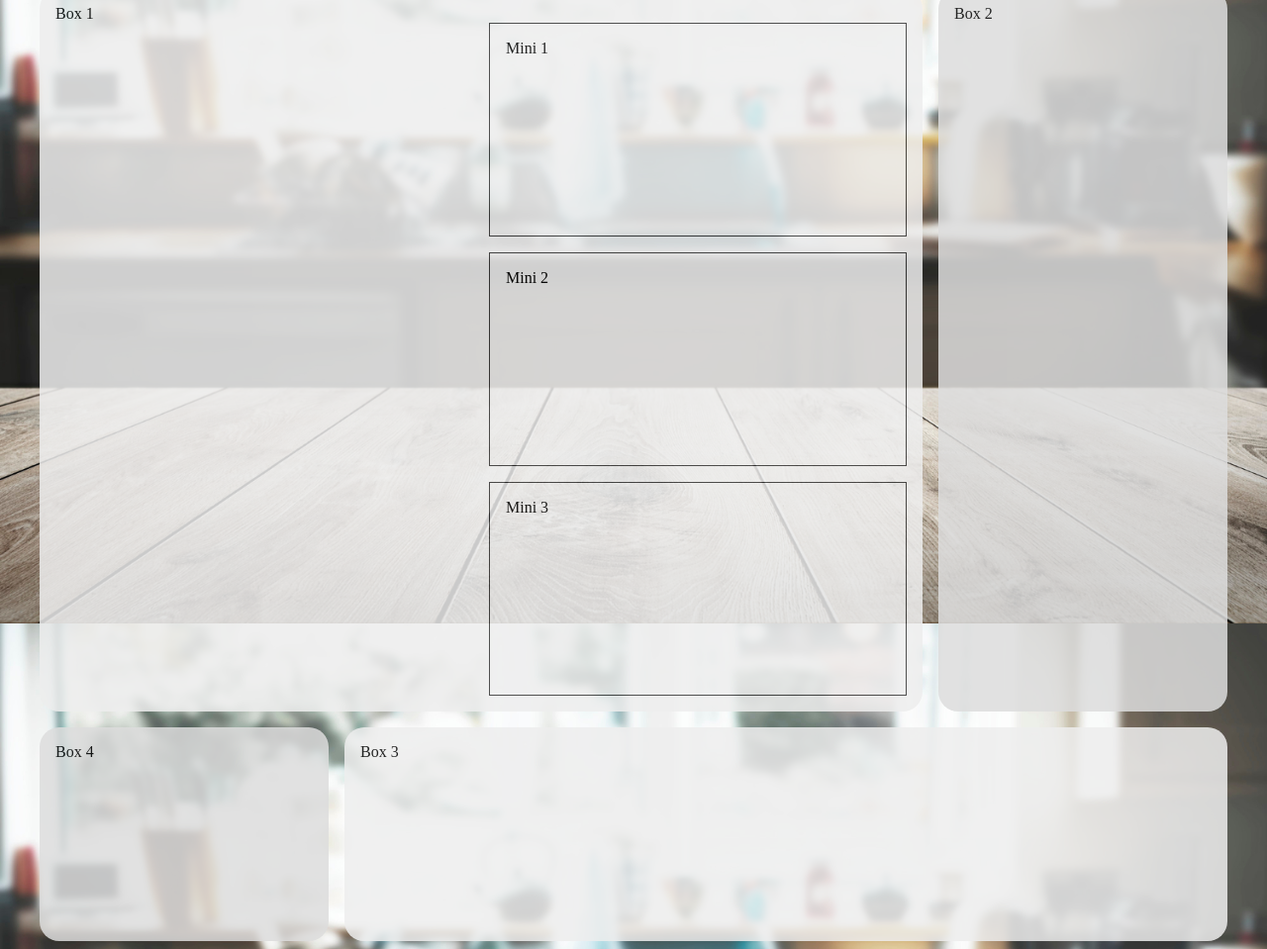
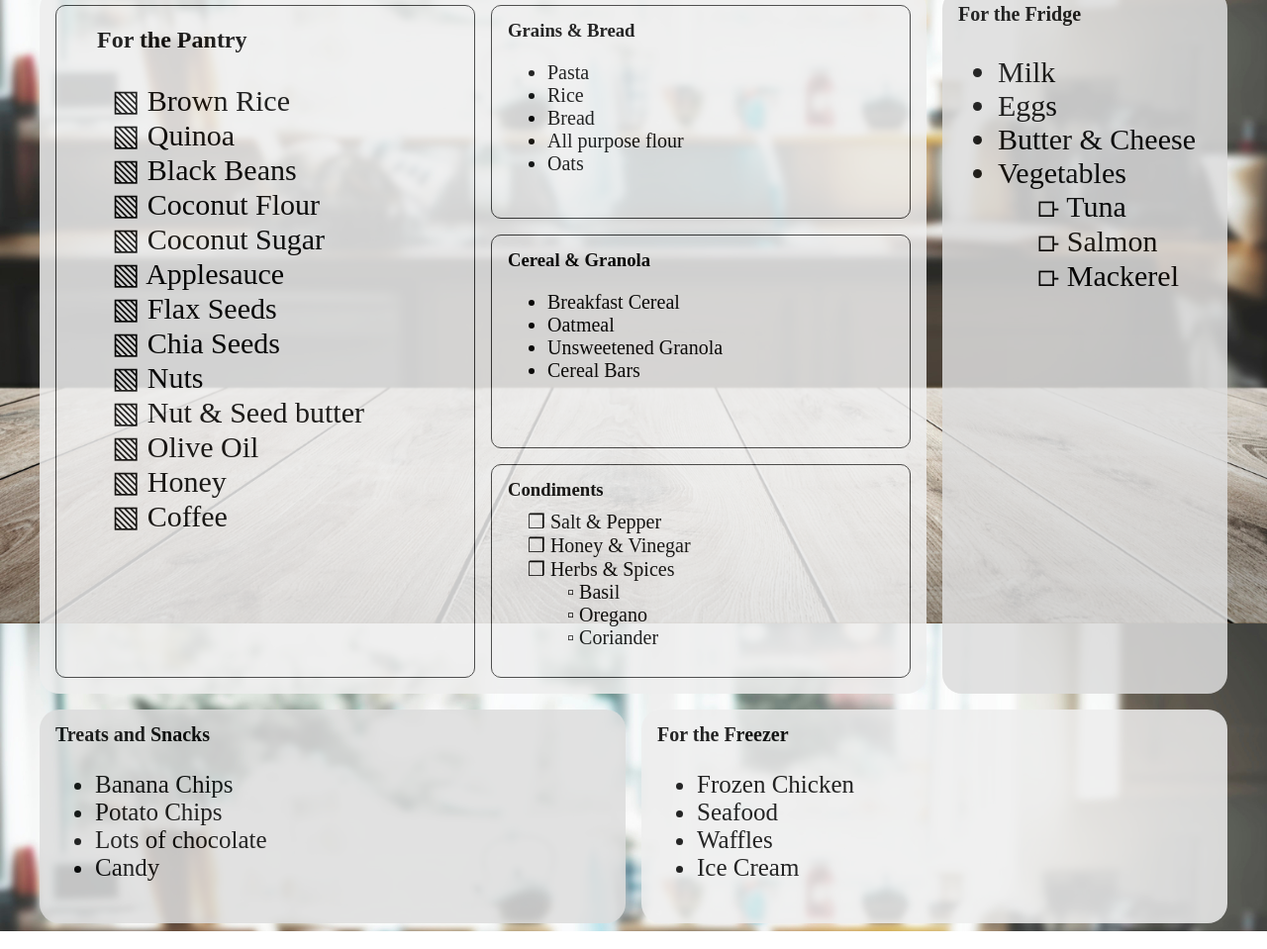
Before and after one commit to hadafasa/hello-world, a plain HTML site: page Grocery List/index.html in a window 1280 px wide. Shown: the part 170-1129 px from the top of the page at 99% size. Drawn offline with Linux system fonts and the light colour scheme.

Commit message:
changes to grocery list

```diff
--- a/Grocery List/index.html
+++ b/Grocery List/index.html
@@ -16,17 +16,108 @@
     </head>
         <body>
         <div class="wrapper">
-            <div class="titlebox" style="border-radius:25px">My Grocery List</div>
-            <div class="box1">Box 1
+            <div class="titlebox" style="border-radius:25px; position:relative;">My Grocery List</div>
+            <div class="box1">
                 <div class="nested">
-                    <div class="mini mini1">Mini 1</div>
-                    <div class="mini mini2">Mini 2</div>
-                    <div class="mini mini3">Mini 3</div>
+                    <div class="minibox">
+                        <h2 style="margin-left:25px; margin-top:5px;">For the Pantry</h2>
+                        <p>
+                            <ul style="font-size:30px;">
+                                &#9639; Brown Rice<br>
+                                &#9639; Quinoa<br>
+                                &#9639; Black Beans<br>
+                                &#9639; Coconut Flour<br>
+                                &#9639; Coconut Sugar<br>
+                                &#9639; Applesauce<br>
+                                &#9639; Flax Seeds<br>
+                                &#9639; Chia Seeds<br>
+                                &#9639; Nuts<br>
+                                &#9639; Nut & Seed butter<br>
+                                &#9639; Olive Oil<br>
+                                &#9639; Honey<br>
+                                &#9639; Coffee<br>
+                            </ul>
+                        </p>
+                    </div>
+                    <div class="mini minia">
+                        <h3 style="margin-top:-2px;">Grains & Bread</h3>
+                        <p>
+                            <ul style="font-size:20px;">
+                                <li>Pasta</li>
+                                <li>Rice</li>
+                                <li>Bread</li>
+                                <li>All purpose flour</li>
+                                <li>Oats</li>
+                            </ul>
+                        </p>
+                    </div>
+                    <div class="mini minib">
+                        <h3 style="margin-top:-2px;">Cereal & Granola</h3>
+                        <p>
+                            <ul style="font-size:20px;">
+                                <li>Breakfast Cereal</li>
+                                <li>Oatmeal</li>
+                                <li>Unsweetened Granola</li>
+                                <li>Cereal Bars</li>
+                            </ul>
+                        </p>
+                    </div>
+                    <div class="mini minic">
+                        <h3 style="margin-top:-2px;">Condiments</h3>
+                        <p>
+                            <ul style="font-size:20px; margin-left:-20px; margin-top:-10px;">
+                                &#10066; Salt & Pepper<br>
+                                &#10066; Honey & Vinegar<br>
+                                &#10066; Herbs & Spices<br>
+                                    <ol>
+                                        &#9643; Basil<br>
+                                        &#9643; Oregano<br>
+                                        &#9643; Coriander<br>
+                                    </ol>
+                                </li>
+                            </ul>
+                        </p>
+                    </div>
                 </div>
             </div>
-            <div class="box2">Box 2</div>
-            <div class="box3">Box 3</div>
-            <div class="box4">Box 4</div>
+            <div class="box2">
+                <h3 style="margin-top:-2px; font-size:20px;">For the Fridge</h3>
+                <p>
+                    <ul style="font-size:30px">
+                        <li>Milk</li>
+                        <li>Eggs</li>
+                        <li>Butter & Cheese</li>
+                        <li>Vegetables</li>
+                        <ul>
+                            &#10213; Tuna<br>
+                            &#10213; Salmon<br>
+                            &#10213; Mackerel<br>
+                        </ul>
+                    </ul>
+                </p>
+            </div>
+            <div class="box3">
+                <h3 style="margin-top:-2px; font-size:20px;">For the Freezer</h3>
+                <p>
+                    <ul style="font-size:25px">
+                        <li>Frozen Chicken</li>
+                        <li>Seafood</li>
+                        <li>Waffles</li>
+                        <li>Ice Cream</li>
+                    </ul>
+                </p>
+            </div>
+            <div class="box4">
+                <h3 style="margin-top:-2px; font-size:20px;">Treats and Snacks</h3>
+                <p>
+                    <ul style="font-size:25px">
+                        <li>Banana Chips</li>
+                        <li>Potato Chips</li>
+                        <li>Lots of chocolate</li>
+                        <li>Candy</li>
+                    </ul>
+                </p>
+            </div>
         </div>
         </body>
 </html>
--- a/Grocery List/style.css
+++ b/Grocery List/style.css
@@ -1,6 +1,6 @@
 .wrapper {
     display:grid;
-    grid-template-columns:1fr 2fr 1fr;
+    grid-template-columns:repeat(4, 1fr);
     grid-auto-rows: minmax(100px, auto);
     gap:1em;
     padding-top:0.5em;
@@ -30,42 +30,66 @@
     padding:1em;
 }
 .titlebox {
-    grid-column:1/4;
+    grid-column:1/5;
     grid-row:1;
     text-align:center;
     font-size:40px;
     margin-left: 400px;
     margin-right: 400px;
 }
+/* box1 is the pantry, largest box in the html */
 .box1 {
-    grid-column:1/3;
+    grid-column:1/4;
     grid-row:2/6;
     border-radius:20px;
 }
+/* box2 is "For the Fridge" */
 .box2 {
-    grid-column:3;
+    grid-column:4;
     grid-row:2/6;
     border-radius:20px;
 }
+/* box3 is "For the Freezer" */
 .box3 {
-    grid-column:2/4;
+    grid-column:3/5;
     grid-row:6/8;
     border-radius:20px;
 }
+/* box4 is "Treats and Snacks" */
 .box4 {
-    grid-column:1;
+    grid-column:1/3;
     grid-row:6/8;
     border-radius:20px;
 }
 .mini {
     grid-column:3/5;
+    border-radius:10px;
 }
-.mini1 {
+.minia {
     grid-row:1/3
 }
-.mini2 {
+.minib {
     grid-row:3/5
 }
-.mini3 {
+.minic {
     grid-row:5/7;
 }
+.minibox {
+    grid-column:1/3;
+    grid-row:1/7;
+    border:#333 1px solid;
+    border-radius:10px;
+}
+@media screen and (min-width: 736px)
+{
+    .wrapper {
+        display:grid;
+        grid-template-columns:repeat(4, 1fr);
+        grid-auto-rows: minmax(100px, auto);
+        gap:1em;
+        padding-top:0.5em;
+        padding-left:2em;
+        padding-right:2em;
+        opacity: 0.85;
+    }
+}
```
